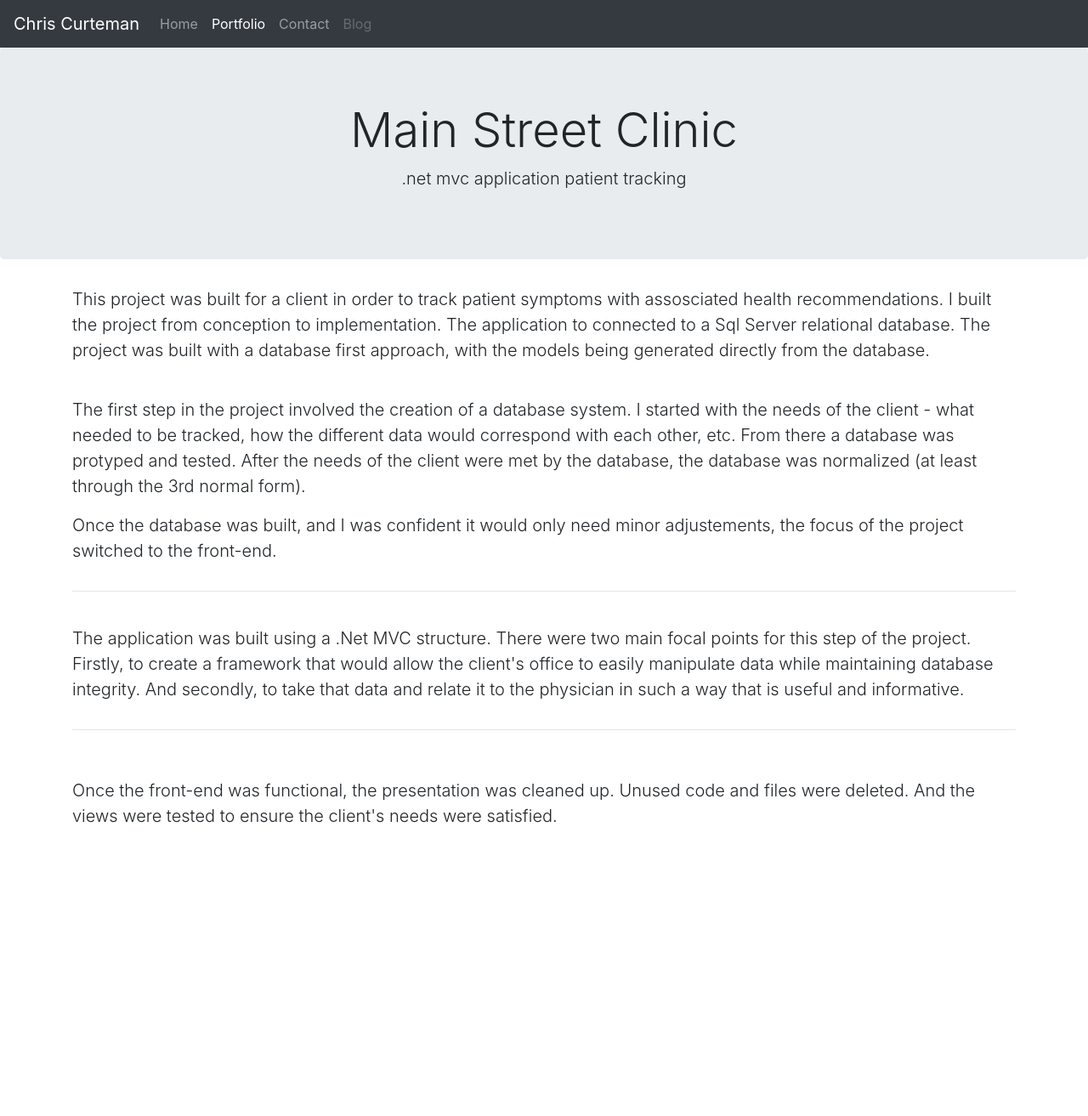
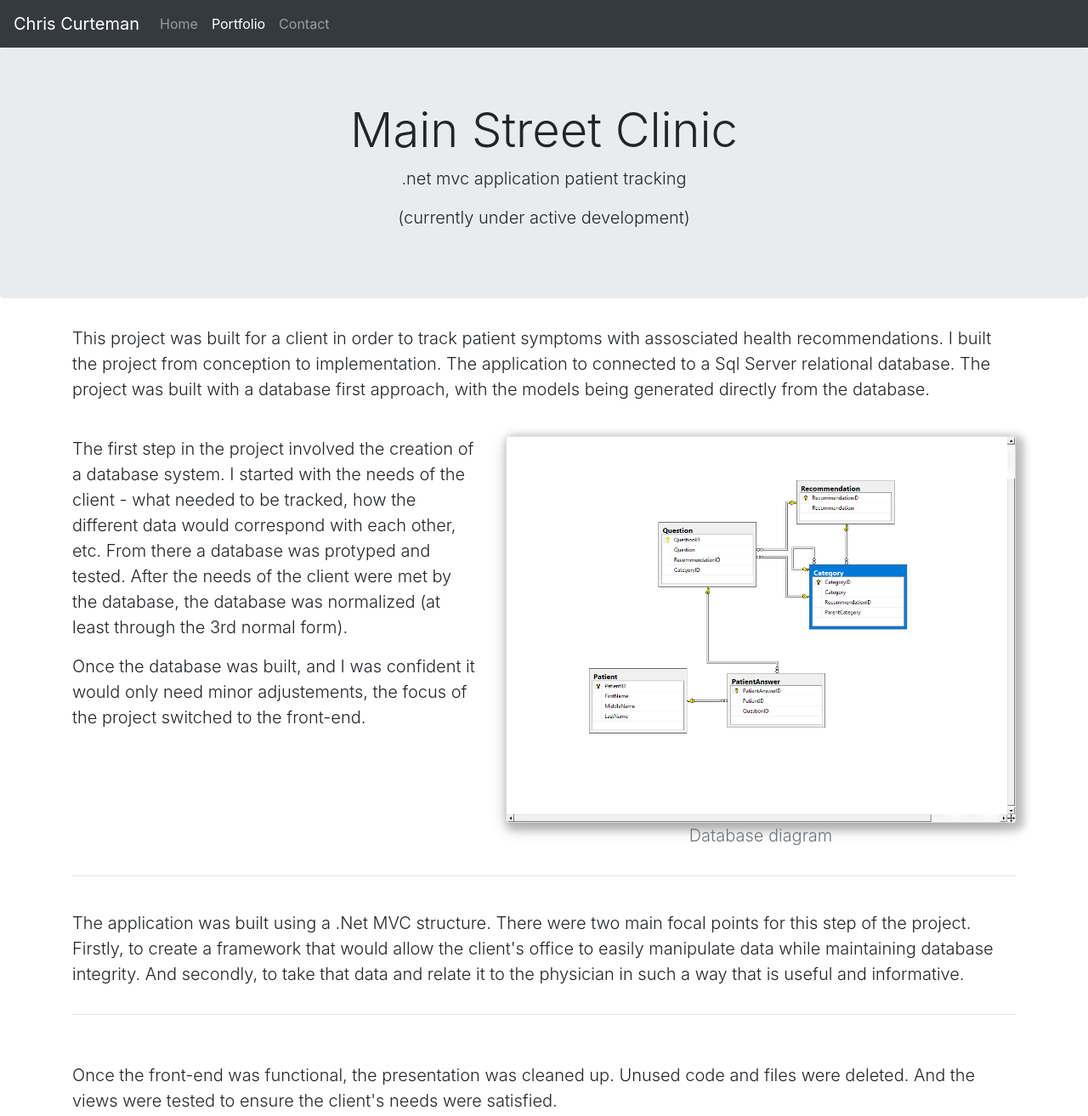
Before and after one commit to ccurteman/ccurteman.github.io, a plain HTML site: page projects/mainstclinic.html in a window 1280 px wide. Shown: the whole page at 85% size. Before the commit the page ends 991 px from the top, so only its background shows below. Drawn offline with nearby package versions, Linux system fonts and the light colour scheme.

Commit message:
Cleaning up dead links, typos, etc

```diff
--- a/projects/mainstclinic.html
+++ b/projects/mainstclinic.html
@@ -30,9 +30,9 @@
 					<li class="nav-item">
 						<a class="nav-link" href="../contact.html">Contact</a>
 					</li>
-					<li class="nav-item">
+					<!-- <li class="nav-item">
 						<a class="nav-link disabled" href="#">Blog</a>
-					</li>
+					</li> -->
 				</ul>
 			</div>
 		</div>
@@ -42,6 +42,7 @@
 	<div class="jumbotron text-center">
 		<h1 class="display-4">Main Street Clinic</h1>
 		<p class="lead">.net mvc application patient tracking</p>
+		<p class="lead">(currently under active development)</p>
 	</div>
 
 	<div class="container-fluid">
@@ -57,12 +58,12 @@
 					<p class="lead">The first step in the project involved the creation of a database system. I started with the needs of the client - what needed to be tracked, how the different data would correspond with each other, etc. From there a database was protyped and tested. After the needs of the client were met by the database, the database was normalized (at least through the 3rd normal form).</p>
 					<p class="lead">Once the database was built, and I was confident it would only need minor adjustements, the focus of the project switched to the front-end.</p>
 				</div>
-				<!-- <div class="col-sm">
-					<a target="_top" href="">
-                        <img src="" alt="console_one.png" id="console_one">
+				<div class="col-sm">
+					<a target="_top" href="../img/mainstclinic/DatabaseDiagram.png">
+                        <img src="../img/mainstclinic/DatabaseDiagram.png" alt="database.png" id="console_one">
                     </a>
-					<p class="lead text-center text-muted">Picture of the database</p>
-				</div> -->
+					<p class="lead text-center text-muted">Database diagram</p>
+				</div>
 			</div>
 			<hr><br>
 			<div class="row">
```
Also changed, not shown: contact.html (+2 -2 lines), index.html (+3 -6 lines), portfolio.html (+6 -6 lines), projects/blueribbons.html (+2 -2 lines), projects/bullsandcows.html (+2 -2 lines), projects/presentationtemplate.html (+2 -2 lines), img/mainstclinic/DatabaseDiagram.png (renamed from img/MSCSnapshots/DatabaseDiagram.png), 1 other file.
